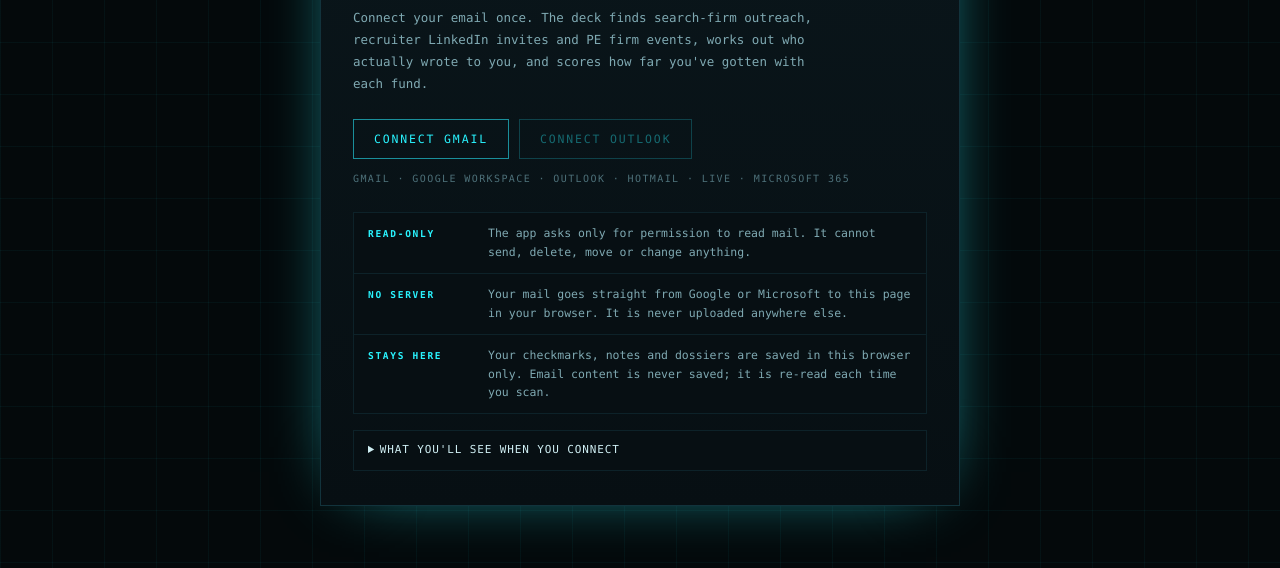
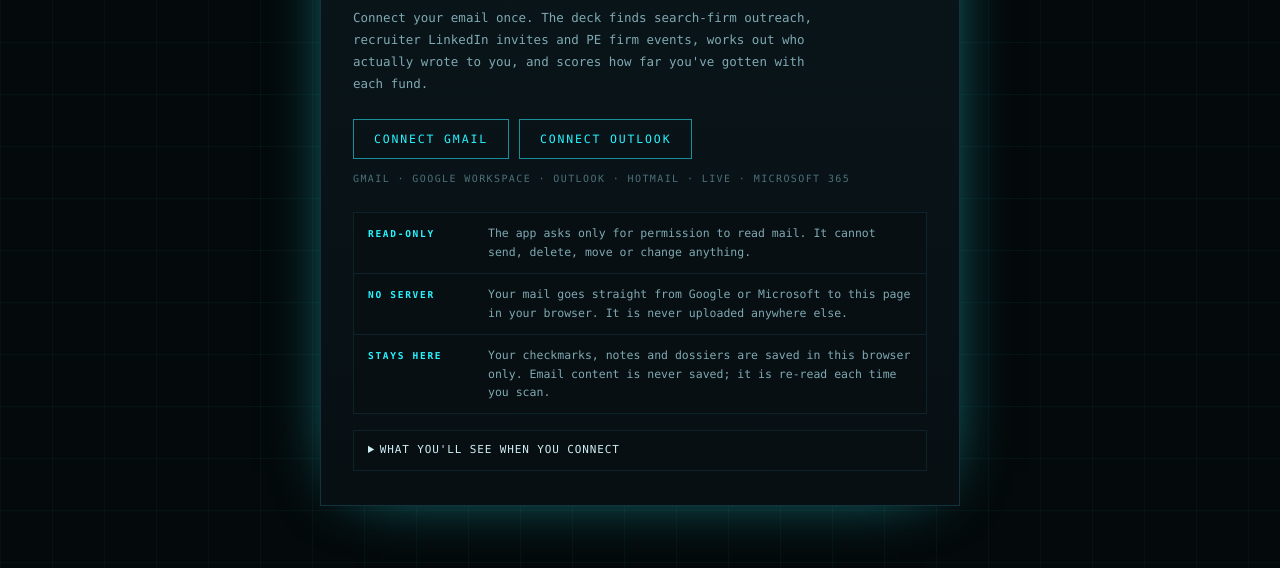
Before and after one commit to david-gad/recruiting-deck, a plain HTML site: page index.html in a window 1280 px wide. Shown: the part 218-786 px from the top of the page. Drawn offline with Linux system fonts and the light colour scheme.

Commit message:
Add Outlook / Microsoft sign-in client ID

```diff
--- a/index.html
+++ b/index.html
@@ -586,7 +586,7 @@ select.win:focus{outline:none;border-color:var(--cy-dim)}
    ==================================================================== */
 const CONFIG = {
   googleClientId:    "864135196465-s1vaf4onpe8hqohi8dcg70b047r95jlv.apps.googleusercontent.com",
-  microsoftClientId: "PASTE_MICROSOFT_APPLICATION_ID_HERE"
+  microsoftClientId: "53dfcbb8-5577-41ae-bf57-61b8a7eeb50a"
 };
 const isConfigured = id => !!id && !/^PASTE_/.test(id);
 
```
